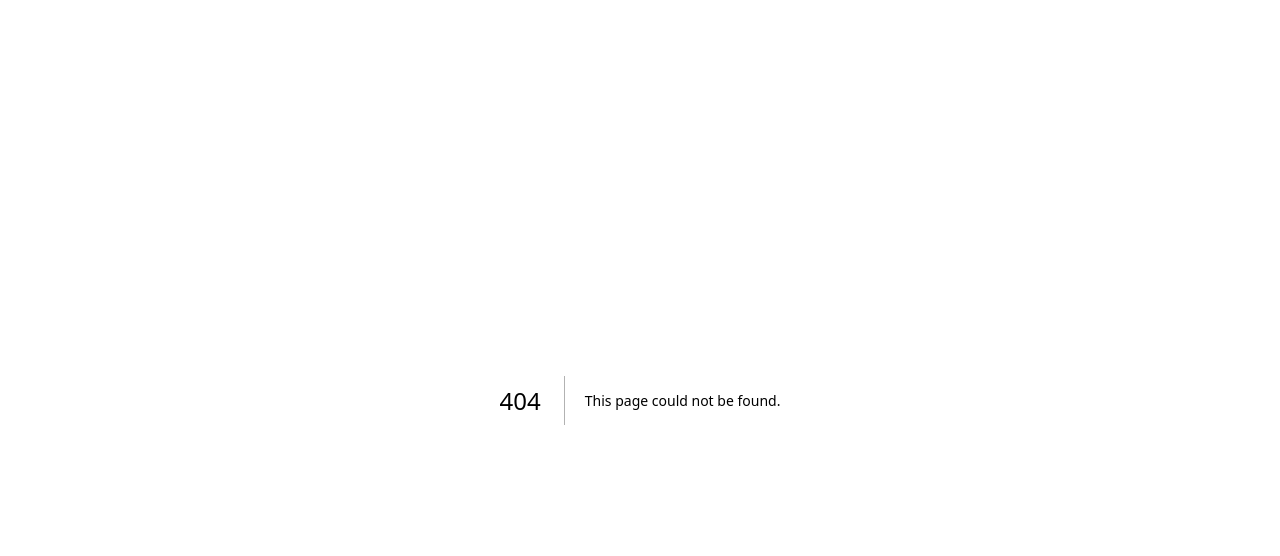
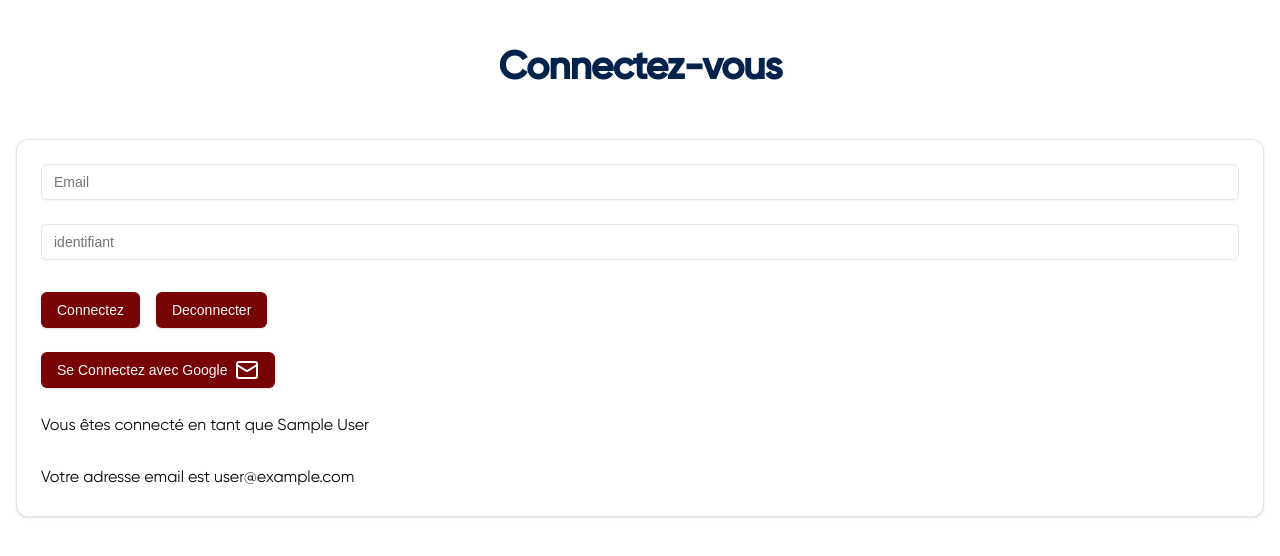
Before and after one commit to CMia03/Kanoa, a Next.js app: page /auth in a window 1280 px wide. Before the commit this address had no page. Shown: the top 556 px of the page. Built offline with nearby package versions, Linux system fonts and the light colour scheme; no server answers; sample sign-in values are in the browser's storage.

Commit message:
connect avec gmail

```diff
--- a/package.json
+++ b/package.json
@@ -21,11 +21,13 @@
     "axios": "^1.7.7",
     "class-variance-authority": "^0.7.0",
     "clsx": "^2.1.1",
+    "crypto": "^1.0.1",
     "embla-carousel-autoplay": "^8.3.0",
     "embla-carousel-react": "^8.3.0",
     "lucide-react": "^0.447.0",
     "lucide-vue-next": "^0.447.0",
     "next": "14.2.14",
+    "next-auth": "^4.24.8",
     "pg": "^8.13.0",
     "react": "^18",
     "react-dom": "^18",
--- a/src/pages/_app.tsx
+++ b/src/pages/_app.tsx
@@ -1,6 +1,17 @@
-import "@/styles/globals.css";
-import type { AppProps } from "next/app";
+import '@/styles/globals.css'
+import { SessionProvider } from "next-auth/react"
+import { AppProps } from "next/app";
+import { AuthProvider } from './context/AuthContext';
 
-export default function App({ Component, pageProps }: AppProps) {
-  return <Component {...pageProps} />;
+function App({ Component, pageProps: { session, ...pageProps } }: AppProps) {
+  return (
+    <SessionProvider session={session}>
+      <AuthProvider>
+
+        <Component {...pageProps} />
+      </AuthProvider>
+
+    </SessionProvider>
+  );
 }
+export default App;
--- /dev/null
+++ b/src/pages/api/auth/[...nextauth].ts
@@ -0,0 +1,39 @@
+// pages/api/auth/[...nextauth].ts
+import NextAuth, { NextAuthOptions } from "next-auth";
+import GoogleProvider from "next-auth/providers/google";
+
+export const authOptions: NextAuthOptions = {
+  providers: [
+    GoogleProvider({
+      clientId: process.env.GOOGLE_CLIENT_ID || '',
+      clientSecret: process.env.GOOGLE_CLIENT_SECRET || '',
+    }),
+  ],
+  session: {
+    strategy: "jwt",
+  },
+  callbacks: {
+    async jwt({ token, account, profile }) {
+      // Save the access token to the token object if it's a sign-in action
+      if (account) {
+        token.accessToken = account.access_token;
+      }
+      return token;
+    },
+    async session({ session, token }) {
+      // Attach the access token to the session object
+      if (token) {
+        return {
+          ...session,
+          accessToken: token.accessToken
+        };
+      }
+      return session;
+    }  },
+  pages: {
+    signIn: '/auth/signin',
+    error: '/auth/error', // Error page
+  },
+};
+
+export default NextAuth(authOptions);
--- /dev/null
+++ b/src/pages/auth.tsx
@@ -0,0 +1,79 @@
+import React, { useState } from "react";
+import { Input } from "@/components/ui/input";
+import { Typography } from "@/components/ui/Typography";
+import { Card, CardContent, CardHeader, CardTitle } from "@/components/ui/card";
+import { Button } from "@/components/ui/button";
+import { signIn, signOut, useSession } from "next-auth/react";
+import axios from "axios";
+import { Mail } from 'lucide-react';
+
+
+const AuthPages = () => {
+    const [email, setEmail] = useState("");
+    const [password, setPassword] = useState("");
+    const { data: session } = useSession();
+
+    const handleSubmit = async () => {
+        console.log("Email:", email);
+        console.log("Mot de passe:", password);
+
+    };
+    return (
+        <>
+            <div className="mx-4 items-center justify-center gap-8 text-start md:items-center">
+                <Typography
+                    variant="h1"
+                    className="font-bold text-start md:text-center mt-10 mb-10 mx-4"
+                >
+                    Connectez-vous
+                </Typography>
+                <Card className="">
+                    <CardContent>
+                        <Input
+                            type="email"
+                            className="mt-6"
+                            placeholder="Email"
+                            value={email}
+                            onChange={(e) => setEmail(e.target.value)}
+                            pattern="[a-z0-9._%+-]+@[a-z0-9.-]+\.[a-z]{2,}$"
+                            required
+                        />
+                        <Input
+                            type="password"
+                            className="mt-6"
+                            placeholder="identifiant"
+                            value={password}
+                            onChange={(e) => setPassword(e.target.value)}
+                            required
+                        />
+                        <div className="flex flex-row gap-4 justify-start">
+                            <Button
+                                className="mt-8 justify-center items-center"
+                                onClick={handleSubmit}
+                            >
+                                Connectez
+                            </Button>
+                            <Button
+                                className="mt-8 justify-center items-center"
+                                onClick={() => signOut()}
+                            >
+                                Deconnecter
+                            </Button>
+                        </div> <br />
+
+                        <Button onClick={() => signIn("google")}>
+                            Se Connectez avec Google     <Mail />
+                        </Button>
+                        {session && session.user?.name && (
+                            <Typography variant="p">Vous êtes connecté en tant que {session.user.name}</Typography>
+                        )}
+                        {session && session.user?.email && (
+                            <Typography variant="p">Votre adresse email est {session.user.email}</Typography>
+                        )}
+                    </CardContent>
+                </Card>
+            </div>
+        </>
+    )
+}
+export default AuthPages;
--- /dev/null
+++ b/src/pages/auth/signin.tsx
@@ -0,0 +1,11 @@
+// pages/auth/signin.tsx
+import { signIn } from "next-auth/react";
+
+export default function SignIn() {
+  return (
+    <div>
+      <h1>Sign In</h1>
+      <button onClick={() => signIn('google')}>Sign in with Google</button>
+    </div>
+  );
+}
--- /dev/null
+++ b/src/pages/context/AuthContext.tsx
@@ -0,0 +1,19 @@
+// context/AuthContext.tsx
+import { createContext, useContext } from "react";
+import { useSession } from "next-auth/react";
+
+const AuthContext = createContext<any>(null);
+
+export const AuthProvider: React.FC<{ children: React.ReactNode }> = ({ children }) => {
+    const session = useSession();
+
+    return (
+        <AuthContext.Provider value={session}>
+            {children}
+        </AuthContext.Provider>
+    );
+};
+
+export const useAuth = () => {
+    return useContext(AuthContext);
+};
--- a/src/pages/inscription.tsx
+++ b/src/pages/inscription.tsx
@@ -4,13 +4,17 @@ import { Typography } from "@/components/ui/Typography";
 import { Card, CardContent, CardHeader, CardTitle } from "@/components/ui/card";
 import { Button } from "@/components/ui/button";
 import axios from "axios";
-
+import { useAuth } from "./context/AuthContext";
 const InscriptionPages = () => {
   const [nom, setNom] = useState("");
   const [prenom, setPrenom] = useState("");
   const [email, setEmail] = useState("");
+  const sessionAuth = useAuth();
 
-    const handleSubmit = async() => {
+  const session = sessionAuth.data
+  console.log(session);
+
+  const handleSubmit = async () => {
     console.log("Nom:", nom);
     console.log("Prénom:", prenom);
     console.log("Email:", email);
@@ -37,6 +41,7 @@ const InscriptionPages = () => {
 
   return (
     <>
+
       <div className="mx-4 items-center justify-center gap-8 text-start md:items-center">
         <Typography
           variant="h1"
@@ -56,6 +61,9 @@ const InscriptionPages = () => {
             </CardTitle>
           </CardHeader>
           <CardContent>
+            {session && session.user?.email && (
+              <Typography variant="p">Votre adresse email est {session.user.email}</Typography>
+            )}
             <Input
               type="text"
               className="mt-6"
--- /dev/null
+++ b/src/pages/protected.tsx
@@ -0,0 +1,24 @@
+// pages/protected.tsx
+import { getSession } from "next-auth/react";
+import { GetServerSideProps } from "next";
+
+export default function ProtectedPage() {
+  return <div>This is a protected page for signed-in users only.</div>;
+}
+
+export const getServerSideProps: GetServerSideProps = async (context) => {
+  const session = await getSession(context);
+
+  if (!session) {
+    return {
+      redirect: {
+        destination: '/auth/signin',
+        permanent: false,
+      },
+    };
+  }
+
+  return {
+    props: { session },
+  };
+};
```
Also changed, not shown: 2 other files (tests, documents, lock files or other folders). Lines whose indentation alone changed are shown as unchanged.
